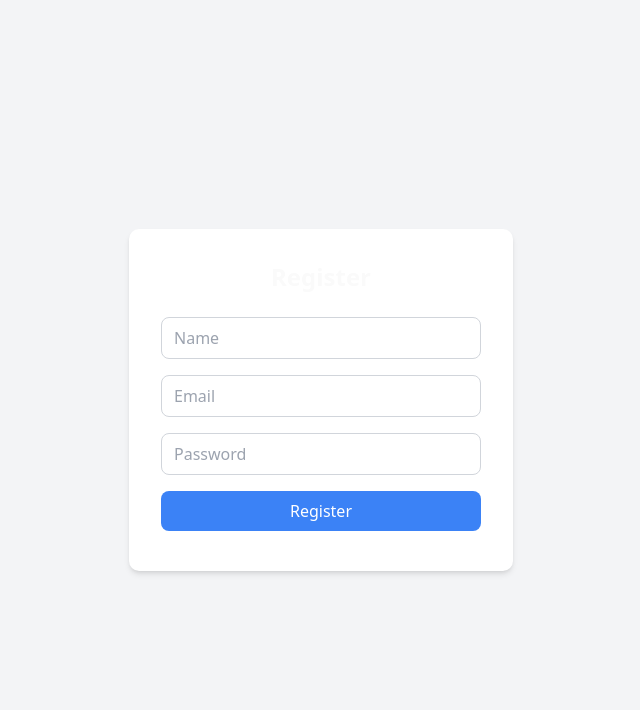
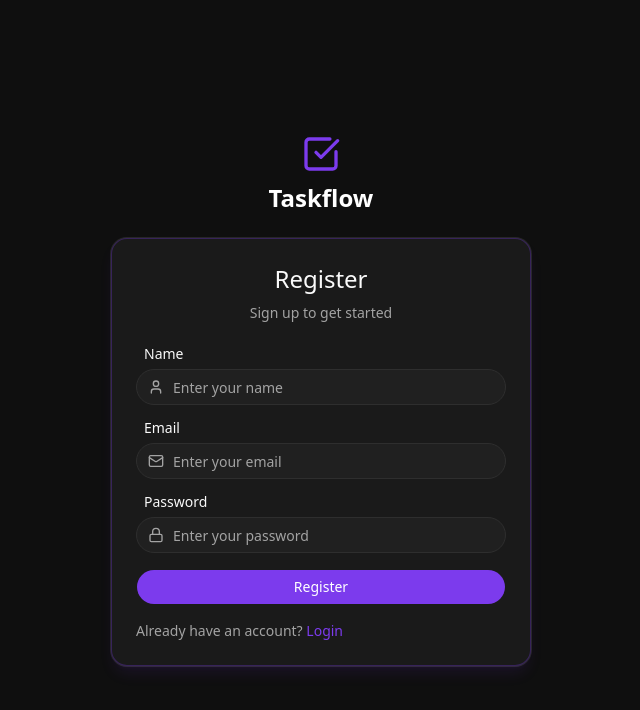
Before and after one commit to Deeeeya/taskflow, a React (Vite) app in the folder client/: page /register in a window 1280 px wide. Shown: the top 710 px of the page, without its empty margins (319-959 px from the left). Built offline with nearby package versions, Linux system fonts and the light colour scheme.

Commit message:
feat: completed login/register pages - styled login and register with shadcn and dark theme

```diff
--- a/client/package.json
+++ b/client/package.json
@@ -15,6 +15,7 @@
     "@hugeicons/react": "^1.1.6",
     "class-variance-authority": "^0.7.1",
     "clsx": "^2.1.1",
+    "lucide-react": "^1.17.0",
     "radix-ui": "^1.4.3",
     "react": "^19.2.4",
     "react-dom": "^19.2.4",
--- a/client/src/pages/LoginPage.tsx
+++ b/client/src/pages/LoginPage.tsx
@@ -1,10 +1,11 @@
 import { useState } from "react";
-import { useNavigate } from "react-router-dom";
+import { useNavigate, Link } from "react-router-dom";
 import { useAuth } from "../context/AuthContext";
 import { Button } from "@/components/ui/button"
 import { Card, CardHeader, CardTitle, CardContent } from "@/components/ui/card";
 import { Input } from "@/components/ui/input";
 import { Label } from "@/components/ui/label";
+import { Mail, Lock, CheckSquare } from 'lucide-react'
 
 const LoginPage = () => {
     const [email, setEmail] = useState('')
@@ -37,23 +38,44 @@ const LoginPage = () => {
 
     return (
         <div className="min-h-screen flex items-center justify-center bg-backround">
-            <Card className="w-[420px]">
+            <div className="flex flex-col items-center">
+                {/* Branding */}
+                <div className="flex flex-col items-center mb-6">
+                    <CheckSquare className="text-primary w-10 h-10 mb-2" />
+                    <h1 className="text-2xl font-bold text-white">Taskflow</h1>
+                </div>
+                {/* Card */}
+                <Card className="w-[420px] border border-primary/30 shadow-lg shadow-primary/10">
                     <CardHeader>
                         <CardTitle className="text-center text-2xl">Login</CardTitle>
+                        <p className="text-muted-foreground text-sm text-center">Welcome back, sign in to continue</p>
                     </CardHeader>
                     <CardContent className="flex flex-col gap-4">
+                        {/* Email Input */}
                         <div className="flex flex-col gap-2">
                             <Label className="px-2" htmlFor="email">Email</Label>
-                        <Input className="rounded-full" id="email" type="email" placeholder="Enter your email" value={email} onChange={(e) => setEmail(e.target.value)} /> {/* this is controlled input, react re-renders the component every time the state changes, same with line below */}
+                            <div className="relative">
+                                <Mail className="absolute left-3 top-1/2 -translate-y-1/2 text-muted-foreground w-4 h-4" />
+                                <Input className="rounded-full pl-9" id="email" type="email" placeholder="Enter your email" value={email} onChange={(e) => setEmail(e.target.value)} /> {/* this is controlled input, react re-renders the component every time the state changes, same with line below */}
                             </div>
+                        </div>
+                        {/* Password Input */}
                         <div className="flex flex-col gap-2">
                             <Label className="px-2" htmlFor="password">Password</Label>
-                        <Input className="rounded-full" id="password" type="password" placeholder="Enter your password" value={password} onChange={(e) => setPassword(e.target.value)} /> {/* this is controlled input, react re-renders the component every time the state changes, same with line below */}
+                            <div className="relative">
+                                <Lock className="absolute left-3 top-1/2 -translate-y-1/2 text-muted-foreground w-4 h-4" />
+                                <Input className="rounded-full pl-9" id="password" type="password" placeholder="Enter your password" value={password} onChange={(e) => setPassword(e.target.value)} /> {/* this is controlled input, react re-renders the component every time the state changes, same with line below */}
                             </div>
+                        </div>
+                        {/* Button */}
                         <Button onClick={handleLogin} className="w-full rounded-full">Login</Button>
+                        <p className="text-sm text-muted-foreground">
+                            Don't have an account? <Link to="/register" className="text-primary hover:underline">Register</Link>
+                        </p>
                         {error && <p className="text-destructive text-sm text-center">{error}</p>} {/* this is conditional rendering: the error paragraph only appears when there is a failed login */}
                     </CardContent>
                 </Card>
+            </div>
         </div>
     )
 }
--- a/client/src/pages/RegisterPage.tsx
+++ b/client/src/pages/RegisterPage.tsx
@@ -1,5 +1,10 @@
 import { useState } from "react";
-import { useNavigate } from "react-router-dom";
+import { useNavigate, Link } from "react-router-dom";
+import { Mail, Lock, User, CheckSquare } from "lucide-react";
+import { Input } from "@/components/ui/input";
+import { Label } from "@/components/ui/label";
+import { Button } from "@/components/ui/button";
+import { Card, CardHeader, CardTitle, CardContent } from "@/components/ui/card";
 
 const RegisterPage = () => {
     const [name, setName] = useState('')
@@ -29,14 +34,52 @@ const RegisterPage = () => {
     }
 
     return (
-        <div className="min-h-screen flex items-center justify-center bg-gray-100">
-            <div className="bg-white p-8 rounded-lg shadow-md w-96">
-                <h1 className="text-2xl font-bold mb-6 text-center">Register</h1>
-                <input className="w-full border border-gray-300 px-3 py-2 rounded-md mb-4 focus:outline-none focus:border-blue-500" placeholder="Name" type="name" value={name} onChange={(e) => setName(e.target.value)} />
-                <input className="w-full border border-gray-300 px-3 py-2 rounded-md mb-4 focus:outline-none focus:border-blue-500" placeholder="Email" type="email" value={email} onChange={(e) => setEmail(e.target.value)} />
-                <input className="w-full border border-gray-300 px-3 py-2 rounded-md mb-4 focus:outline-none focus:border-blue-500" placeholder="Password" type="password" value={password} onChange={(e) => setPassword(e.target.value)} />
-                <button className="w-full bg-blue-500 text-white py-2 rounded-md hover:bg-blue-600" onClick={handleRegister}>Register</button>
-                <p className="text-red-500 text-sm mt-2">{error}</p>
+        <div className="min-h-screen flex items-center justify-center bg-backround">
+            <div className="flex flex-col items-center">
+                {/* Branding */}
+                <div className="flex flex-col items-center mb-6">
+                    <CheckSquare className="text-primary w-10 h-10 mb-2" />
+                    <CardTitle className="text-2xl font-bold text-white">Taskflow</CardTitle>
+                </div>
+                {/* Card */}
+                <Card className="w-[420px] border border-primary/30 shadow-lg shadow-primary/10">
+                    <CardHeader>
+                        <CardTitle className="text-center text-2xl">Register</CardTitle>
+                        <p className="text-muted-foreground text-sm text-center">Sign up to get started</p>
+                    </CardHeader>
+                    <CardContent className="flex flex-col gap-4">
+                        {/* Name Input */}
+                        <div className="flex flex-col gap-2">
+                            <Label htmlFor="Name" className="px-2">Name</Label>
+                            <div className="relative">
+                                <User className="absolute left-3 top-1/2 -translate-y-1/2 text-muted-foreground w-4 h-4" />
+                                <Input className="rounded-full pl-9" placeholder="Enter your name" type="name" value={name} onChange={(e) => setName(e.target.value)} />
+                            </div>
+                        </div>
+                        {/* Email Input */}
+                        <div className="flex flex-col gap-2">
+                            <Label htmlFor="Email" className="px-2">Email</Label>
+                            <div className="relative">
+                                <Mail className="absolute left-3 top-1/2 -translate-y-1/2 text-muted-foreground w-4 h-4" />
+                                <Input className="rounded-full pl-9" placeholder="Enter your email" type="email" value={email} onChange={(e) => setEmail(e.target.value)} />
+                            </div>
+                        </div>
+                        {/* Password Input */}
+                        <div className="flex flex-col gap-2">
+                            <Label htmlFor="Password" className="px-2">Password</Label>
+                            <div className="relative">
+                                <Lock className="absolute left-3 top-1/2 -translate-y-1/2 text-muted-foreground w-4 h-4" />
+                                <Input className="rounded-full pl-9" placeholder="Enter your password" type="password" value={password} onChange={(e) => setPassword(e.target.value)} />
+                            </div>
+                        </div>
+                        {/* Button */}
+                        <Button className="w-full rounded-full" onClick={handleRegister}>Register</Button>
+                        <p className="text-sm text-muted-foreground">
+                            Already have an account? <Link to="/login" className="text-primary hover:underline">Login</Link>
+                        </p>
+                        {error && <p className="text-destructive text-sm text-center">{error}</p>}
+                    </CardContent>
+                </Card>
             </div>
         </div>
     )
```
Also changed, not shown: 1 other file (tests, documents, lock files or other folders). Lines whose indentation alone changed are shown as unchanged.
